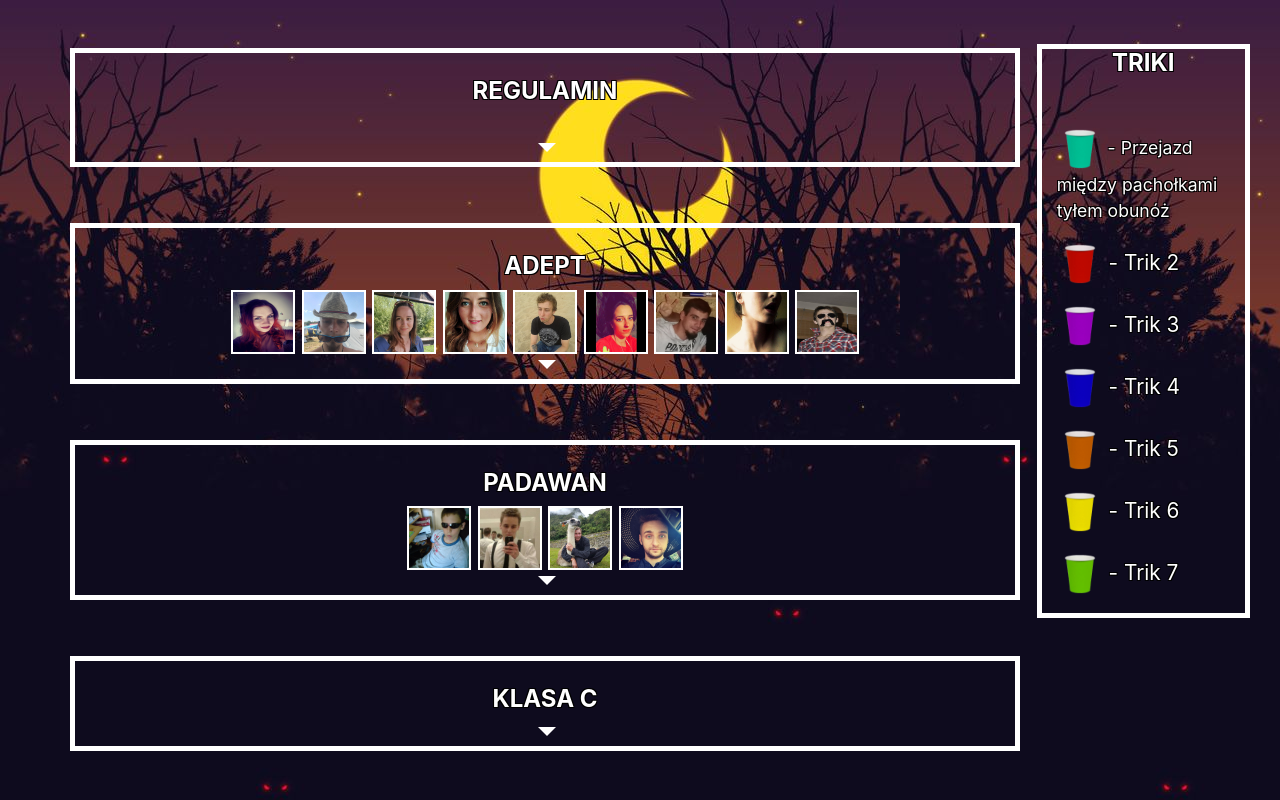
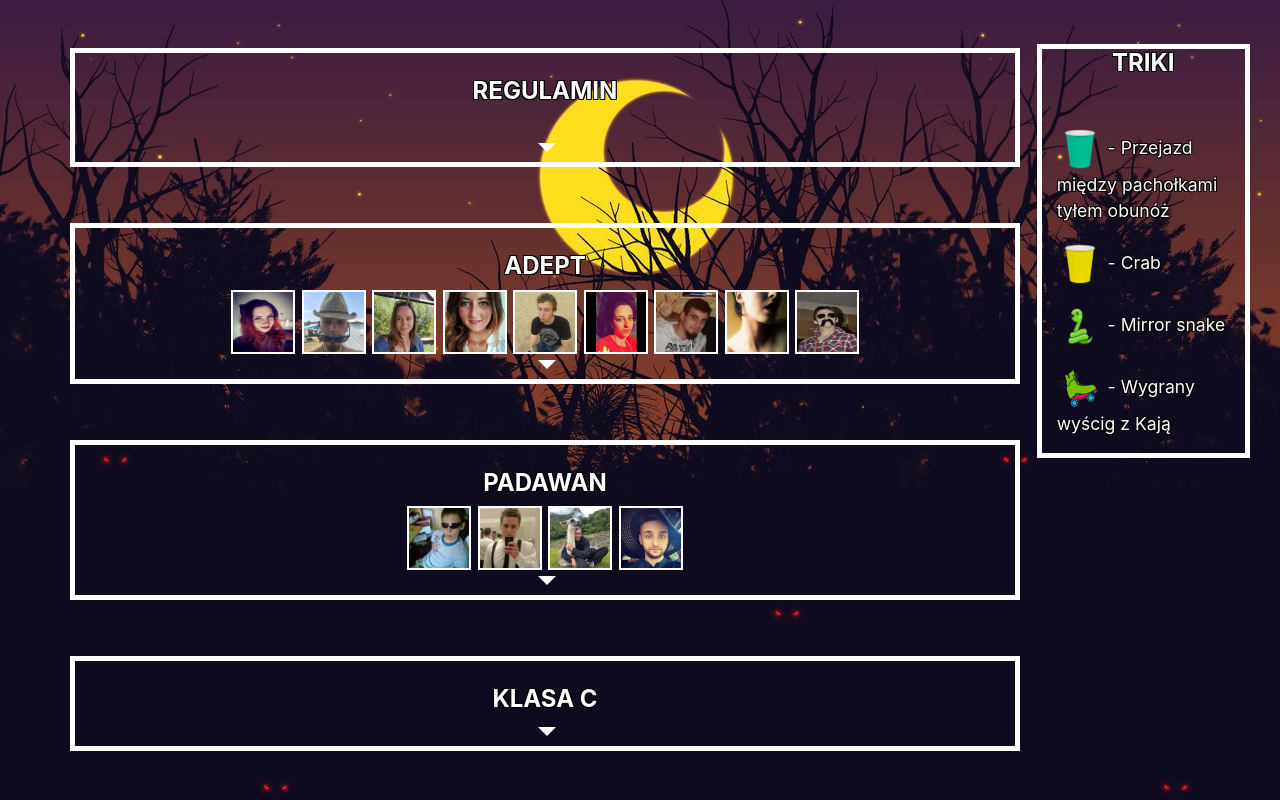
Before and after one commit to kajacz/rolkiroberta, a plain HTML site: page index.html in a window 1280 px wide. Shown: the top 800 px of the page. Drawn offline with nearby package versions, Linux system fonts and the light colour scheme.

Commit message:
obrazki trikow

```diff
--- a/index.html
+++ b/index.html
@@ -3,11 +3,12 @@
   <head>
     <meta charset="UTF-8" />
     <script src="http://ajax.googleapis.com/ajax/libs/jquery/1.11.2/jquery.min.js"></script>
-
+    <link href="//maxcdn.bootstrapcdn.com/bootstrap/4.0.0/css/bootstrap.min.css" rel="stylesheet" id="bootstrap-css">
     <link rel="stylesheet" href="css/bootstrap.min.css" />
     <link rel="stylesheet" href="styles.css" />
     <script type="text/javascript" src="displayOpis.js"></script>
     <script type="text/javascript" src="stopTriki.js"></script>
+    <script type="text/javascript" src="gallery.js"></script>
 
     <title>Ranking Rolek</title>
   </head>
@@ -44,22 +45,16 @@
               <img class="photo-kubek" src="kubeczki/blekitny.png" /> - Przejazd
               między pachołkami tyłem obunóż
             </p>
-            <p>
-              <img class="photo-kubek" src="kubeczki/czerwony.png" /> - Trik 2
+            <p class="trik">
+              <img class="photo-kubek" src="kubeczki/zolty.png" /> - Crab
             </p>
-            <p>
-              <img class="photo-kubek" src="kubeczki/fioletowy.png" /> - Trik 3
+            <p class="trik">
+              <img class="photo-kubek" src="kubeczki/snake.png" /> - Mirror
+              snake
             </p>
-            <p>
-              <img class="photo-kubek" src="kubeczki/niebieski.png" /> - Trik 4
-            </p>
-            <p>
-              <img class="photo-kubek" src="kubeczki/pomaranczowy.png" /> - Trik
-              5
-            </p>
-            <p><img class="photo-kubek" src="kubeczki/zolty.png" /> - Trik 6</p>
-            <p>
-              <img class="photo-kubek" src="kubeczki/zielony.png" /> - Trik 7
+            <p class="trik">
+              <img class="photo-kubek" src="kubeczki/fast.png" /> - Wygrany
+              wyścig z Kają
             </p>
           </div>
         </div>
@@ -73,26 +68,20 @@
           <div class="dropdown" id="aTrik"></div>
 
           <div class=" opis mt-3" id="opisTrik">
-            <p>
+            <p class="trik">
               <img class="photo-kubek" src="kubeczki/blekitny.png" /> - Przejazd
               między pachołkami tyłem obunóż
             </p>
-            <p>
-              <img class="photo-kubek" src="kubeczki/czerwony.png" /> - Trik 2
+            <p class="trik">
+              <img class="photo-kubek" src="kubeczki/zolty.png" /> - Crab
             </p>
-            <p>
-              <img class="photo-kubek" src="kubeczki/fioletowy.png" /> - Trik 3
+            <p class="trik">
+              <img class="photo-kubek" src="kubeczki/snake.png" /> - Mirror
+              snake
             </p>
-            <p>
-              <img class="photo-kubek" src="kubeczki/niebieski.png" /> - Trik 4
-            </p>
-            <p>
-              <img class="photo-kubek" src="kubeczki/pomaranczowy.png" /> - Trik
-              5
-            </p>
-            <p><img class="photo-kubek" src="kubeczki/zolty.png" /> - Trik 6</p>
-            <p>
-              <img class="photo-kubek" src="kubeczki/zielony.png" /> - Trik 7
+            <p class="trik">
+              <img class="photo-kubek" src="kubeczki/fast.png" /> - Wygrany
+              wyścig z Kają
             </p>
           </div>
         </div>
@@ -242,7 +231,10 @@
         >
           <h3 class="col-sm-12 text-center container-fluid">KLASA S</h3>
           <img class="photo" src="photos/olaf.jpg" />
-          <img class="photo" src="photos/hipek.jpg" />
+          <div class="item">
+            <img class="photo-small-kubek" src="kubeczki/blekitny.png" /> <br />
+            <img class="photo" src="photos/hipek.jpg" />
+          </div>
           <br />
           <div class="dropdown" id="a6"></div>
           <div class="opis mt-3" id="opis6">
@@ -254,12 +246,17 @@
         </div>
       </div>
     </div>
-    <div class="col-sm-12 mt-5 pt-4 mb-2 classes text-center">
-      <h3 class="col-sm-12 text-center">RELACJA</h3>
+    <!-- <div class="col-sm-12 mt-5 pt-4 mb-2 text-center">
+      <h3 class="col-sm-12 relacja text-center">RELACJA</h3>
 
       <br />
 
       <div class="mt-3"></div>
+
+
+
+
+      </div> -->
     </div>
   </body>
 </html>
--- a/styles.css
+++ b/styles.css
@@ -85,3 +85,7 @@ h3 {
 .trik {
   font-size: 110%;
 }
+
+.relacja {
+  font-size: 200%;
+}
```
Also changed, not shown: kubeczki/fast.jpg (added), kubeczki/fast.png (added), kubeczki/snake.png (added).
